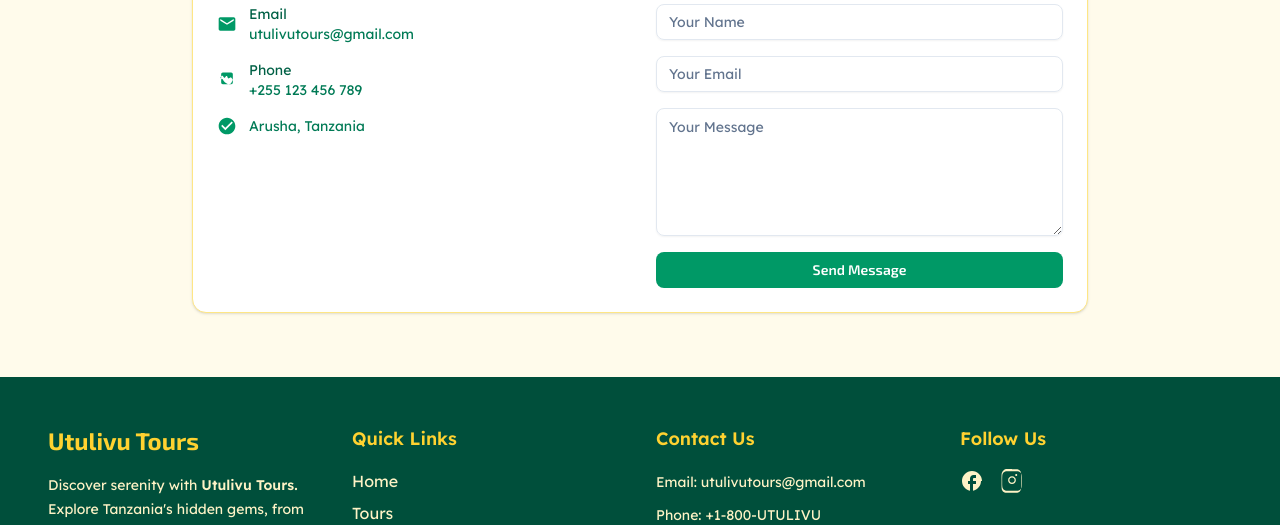
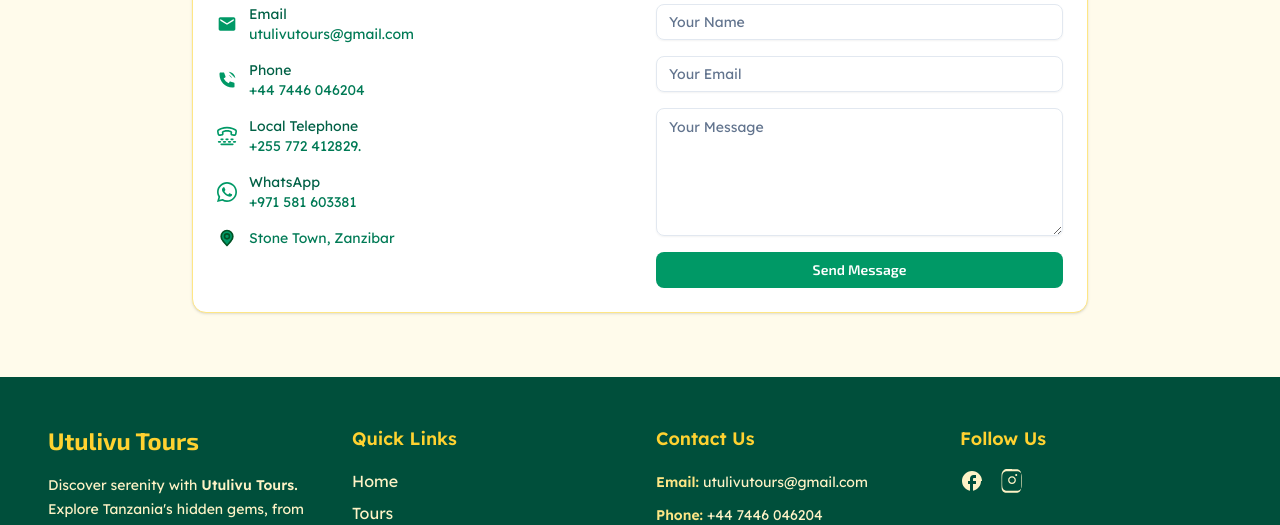
Before and after one commit to bojan09/utulivu-2.0, a React (Vite) app: page /contact in a window 1280 px wide. Shown: the part 269-794 px from the top of the page. Built offline with nearby package versions, Linux system fonts and the light colour scheme; no server answers.

Commit message:
minor changes in details

```diff
--- a/src/sections/About.tsx
+++ b/src/sections/About.tsx
@@ -16,8 +16,8 @@ const About = () => {
               About Utulivu Tours
             </h2>
             <p className="text-lg text-emerald-800 dark:text-amber-200">
-              Founded in 2015 in Arusha, Tanzania, Utulivu Tours is dedicated to
-              creating serene and authentic travel experiences across East
+              Founded in 2018 in Zanzibar, Tanzania, Utulivu Tours is dedicated
+              to creating serene and authentic travel experiences across East
               Africa's breathtaking landscapes. "Utulivu" means peace in
               Swahili, reflecting our commitment to mindful, sustainable
               tourism.
@@ -39,7 +39,7 @@ const About = () => {
               </div>
               <div className="text-center">
                 <p className="text-3xl font-bold text-emerald-600 dark:text-amber-400">
-                  50+
+                  30+
                 </p>
                 <p className="text-sm text-emerald-700 dark:text-amber-300">
                   Destinations
@@ -47,7 +47,7 @@ const About = () => {
               </div>
               <div className="text-center">
                 <p className="text-3xl font-bold text-emerald-600 dark:text-amber-400">
-                  10+
+                  8+
                 </p>
                 <p className="text-sm text-emerald-700 dark:text-amber-300">
                   Years Experience
--- a/src/sections/Contact.tsx
+++ b/src/sections/Contact.tsx
@@ -88,28 +88,98 @@ const Contact = () => {
                       fill="currentColor"
                       viewBox="0 0 24 24"
                     >
-                      <path d="M6.62 10.79c1.44 2.83 3.76 5.14 6.59 6.25l2.2-.22c.62-.07 1.2-.41 1.52-.98l1.68-3.29c.29-.58.25-1.26-.08-1.79l-1.6-1.73c-.2-.22-.47-.28-.72-.13l-1.95 1.05c-.49.26-1.08.03-1.35-.55l-.74-1.8c-.12-.29-.38-.48-.68-.48-.19 0-.38.07-.53.21l-1.32 1.72c-.36.47-.99.46-1.35-.02l-1.23-1.9c-.25-.38-.78-.43-1.15-.13l-1.31 1.1c-.36.3-.48.88-.26 1.35l1.2 1.74zM19 15c0 1.1-.9 2-2 2H7c-1.1 0-2-.9-2-2V5c0-1.1.9-2 2-2h10c1.1 0 2 .9 2 2v10z" />
+                      <path d="M14.05 6C15.0268 6.19057 15.9244 6.66826 16.6281 7.37194C17.3318 8.07561 17.8095 8.97326 18 9.95M14.05 2C16.0793 2.22544 17.9716 3.13417 19.4163 4.57701C20.8609 6.01984 21.7721 7.91101 22 9.94M18.5 21C9.93959 21 3 14.0604 3 5.5C3 5.11378 3.01413 4.73086 3.04189 4.35173C3.07375 3.91662 3.08968 3.69907 3.2037 3.50103C3.29814 3.33701 3.4655 3.18146 3.63598 3.09925C3.84181 3 4.08188 3 4.56201 3H7.37932C7.78308 3 7.98496 3 8.15802 3.06645C8.31089 3.12515 8.44701 3.22049 8.55442 3.3441C8.67601 3.48403 8.745 3.67376 8.88299 4.05321L10.0491 7.26005C10.2096 7.70153 10.2899 7.92227 10.2763 8.1317C10.2643 8.31637 10.2012 8.49408 10.0942 8.64506C9.97286 8.81628 9.77145 8.93713 9.36863 9.17882L8 10C9.2019 12.6489 11.3501 14.7999 14 16L14.8212 14.6314C15.0629 14.2285 15.1837 14.0271 15.3549 13.9058C15.5059 13.7988 15.6836 13.7357 15.8683 13.7237C16.0777 13.7101 16.2985 13.7904 16.74 13.9509L19.9468 15.117C20.3262 15.255 20.516 15.324 20.6559 15.4456C20.7795 15.553 20.8749 15.6891 20.9335 15.842C21 16.015 21 16.2169 21 16.6207V19.438C21 19.9181 21 20.1582 20.9007 20.364C20.8185 20.5345 20.663 20.7019 20.499 20.7963C20.3009 20.9103 20.0834 20.9262 19.6483 20.9581C19.2691 20.9859 18.8862 21 18.5 21Z" />
                     </svg>
                     <div>
                       <p className="text-sm font-medium text-emerald-800 dark:text-amber-200">
                         Phone
                       </p>
                       <p className="text-sm text-emerald-700 dark:text-amber-300">
-                        +255 123 456 789
+                        +44 7446 046204
                       </p>
                     </div>
                   </div>
+
                   <div className="flex items-center gap-3">
                     <svg
                       className="w-5 h-5 text-emerald-600 dark:text-amber-400"
                       fill="currentColor"
                       viewBox="0 0 24 24"
                     >
-                      <path d="M12 2C6.48 2 2 6.48 2 12s4.48 10 10 10 10-4.48 10-10S17.52 2 12 2zm-2 15l-5-5 1.41-1.41L10 14.17l7.59-7.59L19 8l-9 9z" />
+                      <path d="M1.27396 3.94072C3.01237 2.88646 6.8401 1.00024 12 1.00024C17.1599 1.00024 20.9876 2.88646 22.726 3.94072C23.7251 4.54659 24.1355 5.69142 23.9609 6.75162L23.5032 9.531C23.2353 11.1572 21.704 12.247 20.101 11.9521L17.6354 11.4984C16.5887 11.3058 15.8888 10.2986 16.0637 9.23676L16.2935 7.84151C15.7061 7.49353 14.3714 6.90907 12 6.90907C9.62863 6.90907 8.29388 7.49353 7.70655 7.84151L7.93635 9.23676C8.11123 10.2986 7.41126 11.3058 6.36463 11.4984L3.89895 11.9521C2.29601 12.247 0.764683 11.1572 0.496841 9.531L0.0390735 6.75162C-0.135542 5.69142 0.274923 4.54659 1.27396 3.94072ZM12 2.96985C7.30768 2.96985 3.82761 4.68829 2.27451 5.63017C2.04751 5.76783 1.8986 6.06129 1.95897 6.42782L2.41674 9.2072C2.50602 9.74928 3.01646 10.1125 3.55077 10.0142L6.01645 9.56056L5.76984 8.06327C5.66906 7.45138 5.85834 6.69991 6.51793 6.26936C7.34118 5.73198 9.06148 4.93946 12 4.93946C14.9385 4.93946 16.6588 5.73198 17.4821 6.26936C18.1417 6.69991 18.3309 7.45138 18.2302 8.06327L17.9836 9.56056L20.4492 10.0142C20.9835 10.1125 21.494 9.74928 21.5833 9.2072L22.041 6.42782C22.1014 6.06129 21.9525 5.76783 21.7255 5.63017C20.1724 4.68829 16.6923 2.96985 12 2.96985Z" />
+                      <path d="M4 22.0002C4 21.448 4.44772 21.0002 5 21.0002H19C19.5523 21.0002 20 21.448 20 22.0002C20 22.5525 19.5523 23.0002 19 23.0002H5C4.44772 23.0002 4 22.5525 4 22.0002Z" />
+                      <path d="M2 18.0002C1.44772 18.0002 1 18.448 1 19.0002C1 19.5525 1.44772 20.0002 2 20.0002H4C4.55228 20.0002 5 19.5525 5 19.0002C5 18.448 4.55228 18.0002 4 18.0002H2Z" />
+                      <path d="M19 19.0002C19 18.448 19.4477 18.0002 20 18.0002H22C22.5523 18.0002 23 18.448 23 19.0002C23 19.5525 22.5523 20.0002 22 20.0002H20C19.4477 20.0002 19 19.5525 19 19.0002Z" />
+                      <path d="M17 15.0002C16.4477 15.0002 16 15.448 16 16.0002C16 16.5525 16.4477 17.0002 17 17.0002H19C19.5523 17.0002 20 16.5525 20 16.0002C20 15.448 19.5523 15.0002 19 15.0002H17Z" />
+                      <path d="M7 19.0002C7 18.448 7.44771 18.0002 8 18.0002H10C10.5523 18.0002 11 18.448 11 19.0002C11 19.5525 10.5523 20.0002 10 20.0002H8C7.44771 20.0002 7 19.5525 7 19.0002Z" />
+                      <path d="M5 15.0002C4.44772 15.0002 4 15.448 4 16.0002C4 16.5525 4.44772 17.0002 5 17.0002H7C7.55229 17.0002 8 16.5525 8 16.0002C8 15.448 7.55229 15.0002 7 15.0002H5Z" />
+                      <path d="M13 19.0002C13 18.448 13.4477 18.0002 14 18.0002H16C16.5523 18.0002 17 18.448 17 19.0002C17 19.5525 16.5523 20.0002 16 20.0002H14C13.4477 20.0002 13 19.5525 13 19.0002Z" />
+                      <path d="M11 15.0002C10.4477 15.0002 10 15.448 10 16.0002C10 16.5525 10.4477 17.0002 11 17.0002H13C13.5523 17.0002 14 16.5525 14 16.0002C14 15.448 13.5523 15.0002 13 15.0002H11Z" />
+                    </svg>
+                    <div>
+                      <p className="text-sm font-medium text-emerald-800 dark:text-amber-200">
+                        Local Telephone
+                      </p>
+                      <p className="text-sm text-emerald-700 dark:text-amber-300">
+                        +255 772 412829.
+                      </p>
+                    </div>
+                  </div>
+
+                  <div className="flex items-center gap-3">
+                    <svg
+                      className="w-5 h-5 text-emerald-600 dark:text-amber-400"
+                      fill="currentColor"
+                      viewBox="0 0 24 24"
+                    >
+                      <path
+                        fill-rule="evenodd"
+                        clip-rule="evenodd"
+                        d="M20.5,3.5C18.25,1.25,15.2,0,12,0C5.41,0,0,5.41,0,12c0,2.11,0.65,4.11,1.7,5.92
+			                  L0,24l6.33-1.55C8.08,23.41,10,24,12,24c6.59,0,12-5.41,12-12C24,8.81,22.76,5.76,20.5,3.5z M12,22c-1.78,0-3.48-0.59-5.01-1.49
+			                  l-0.36-0.22l-3.76,0.99l1-3.67l-0.24-0.38C2.64,15.65,2,13.88,2,12C2,6.52,6.52,2,12,2c2.65,0,5.2,1.05,7.08,2.93S22,9.35,22,12
+			                  C22,17.48,17.47,22,12,22z M17.5,14.45c-0.3-0.15-1.77-0.87-2.04-0.97c-0.27-0.1-0.47-0.15-0.67,0.15
+			                  c-0.2,0.3-0.77,0.97-0.95,1.17c-0.17,0.2-0.35,0.22-0.65,0.07c-0.3-0.15-1.26-0.46-2.4-1.48c-0.89-0.79-1.49-1.77-1.66-2.07
+			                  c-0.17-0.3-0.02-0.46,0.13-0.61c0.13-0.13,0.3-0.35,0.45-0.52s0.2-0.3,0.3-0.5c0.1-0.2,0.05-0.37-0.02-0.52
+			                  C9.91,9.02,9.31,7.55,9.06,6.95c-0.24-0.58-0.49-0.5-0.67-0.51C8.22,6.43,8.02,6.43,7.82,6.43S7.3,6.51,7.02,6.8
+			                  C6.75,7.1,5.98,7.83,5.98,9.3c0,1.47,1.07,2.89,1.22,3.09c0.15,0.2,2.11,3.22,5.1,4.51c0.71,0.31,1.27,0.49,1.7,0.63
+			                  c0.72,0.23,1.37,0.2,1.88,0.12c0.57-0.09,1.77-0.72,2.02-1.42c0.25-0.7,0.25-1.3,0.17-1.42C18,14.68,17.8,14.6,17.5,14.45z"
+                      />
+                    </svg>
+                    <div>
+                      <p className="text-sm font-medium text-emerald-800 dark:text-amber-200">
+                        WhatsApp
+                      </p>
+                      <p className="text-sm text-emerald-700 dark:text-amber-300">
+                        +971 581 603381
+                      </p>
+                    </div>
+                  </div>
+
+                  <div className="flex items-center gap-3">
+                    <svg
+                      className="w-5 h-5 text-emerald-600 dark:text-amber-400"
+                      fill="currentColor"
+                      viewBox="0 0 24 24"
+                    >
+                      <path
+                        d="M12 21C15.5 17.4 19 14.1764 19 10.2C19 6.22355 15.866 3 12 3C8.13401 3 5 6.22355 5 10.2C5 14.1764 8.5 17.4 12 21Z"
+                        stroke="oklch(35.6% 0.145 163.225)"
+                        stroke-width="2"
+                        stroke-linecap="round"
+                        stroke-linejoin="round"
+                      />
+                      <path
+                        d="M12 13C13.6569 13 15 11.6569 15 10C15 8.34315 13.6569 7 12 7C10.3431 7 9 8.34315 9 10C9 11.6569 10.3431 13 12 13Z"
+                        stroke="oklch(35.6% 0.145 163.225)"
+                        stroke-width="2"
+                        stroke-linecap="round"
+                        stroke-linejoin="round"
+                      />
                     </svg>
                     <div>
                       <p className="text-sm text-emerald-700 dark:text-amber-300">
-                        Arusha, Tanzania
+                        Stone Town, Zanzibar
                       </p>
                     </div>
                   </div>
--- a/src/sections/Footer.tsx
+++ b/src/sections/Footer.tsx
@@ -67,13 +67,22 @@ const Footer = () => {
               href="mailto:utulivutours@gmail.com"
               className="text-sm text-amber-100 dark:text-amber-50"
             >
-              Email: utulivutours@gmail.com
+              <strong className="text-amber-200">Email:</strong>{" "}
+              utulivutours@gmail.com
             </a>
             <p className="text-sm text-amber-100 dark:text-amber-50 mt-3">
-              Phone: +1-800-UTULIVU
+              <strong className="text-amber-200">Phone:</strong> +44 7446 046204
+            </p>
+            <p className="text-sm text-amber-100 dark:text-amber-50 mt-3">
+              <strong className="text-amber-200">Local:</strong> +255 772 412829
+            </p>
+            <p className="text-sm text-amber-100 dark:text-amber-50 mt-3">
+              <strong className="text-amber-200">WhatsApp:</strong> +971 581
+              603381
             </p>
             <p className="text-sm text-amber-100 dark:text-amber-50">
-              Address: 123 Serenity Lane, Arusha, Tanzania
+              <strong className="text-amber-200">Address:</strong> Stone
+              Town,Zanzibar
             </p>
           </div>
 
@@ -99,7 +108,7 @@ const Footer = () => {
                 </svg>
               </a>
               <a
-                href="https://instagram.com"
+                href="https://www.instagram.com/utulivusafari?utm_source=qr&igsh=MXRhanV5dXk1YjRnOQ%3D%3D"
                 target="_blank"
                 rel="noopener noreferrer"
                 className="text-amber-100 dark:text-amber-50 hover:text-amber-400 hover:scale-110 transition-all duration-200"
```
